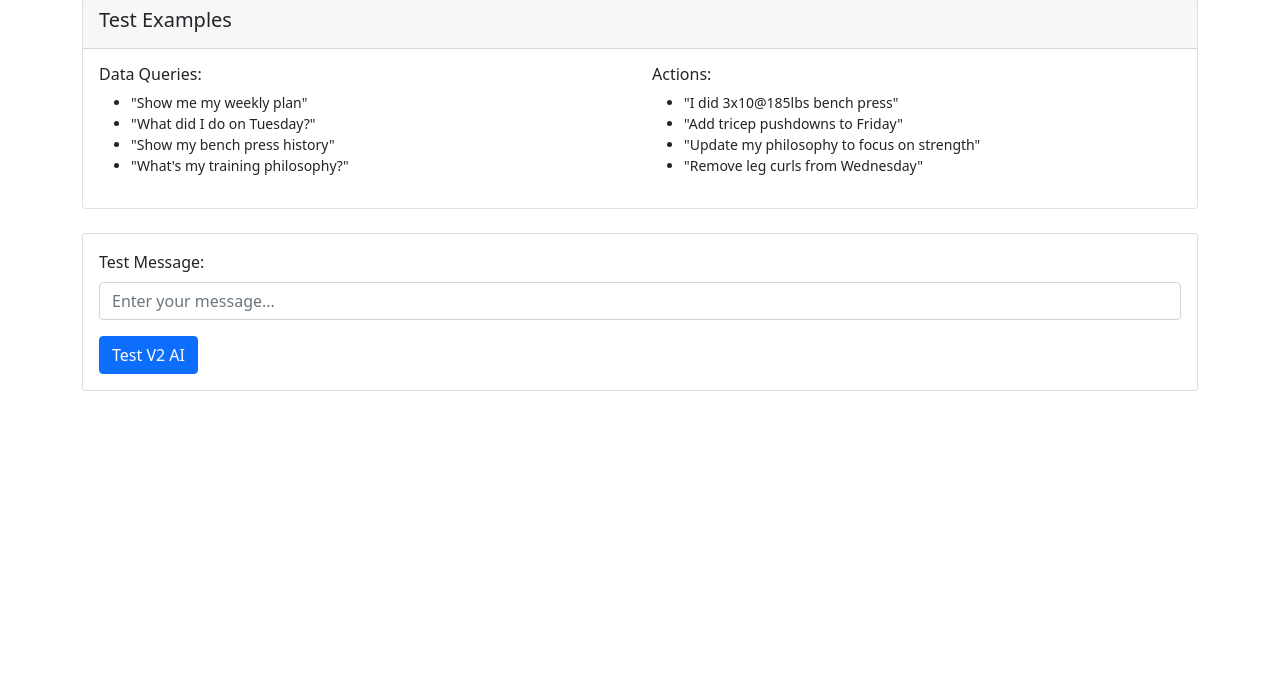
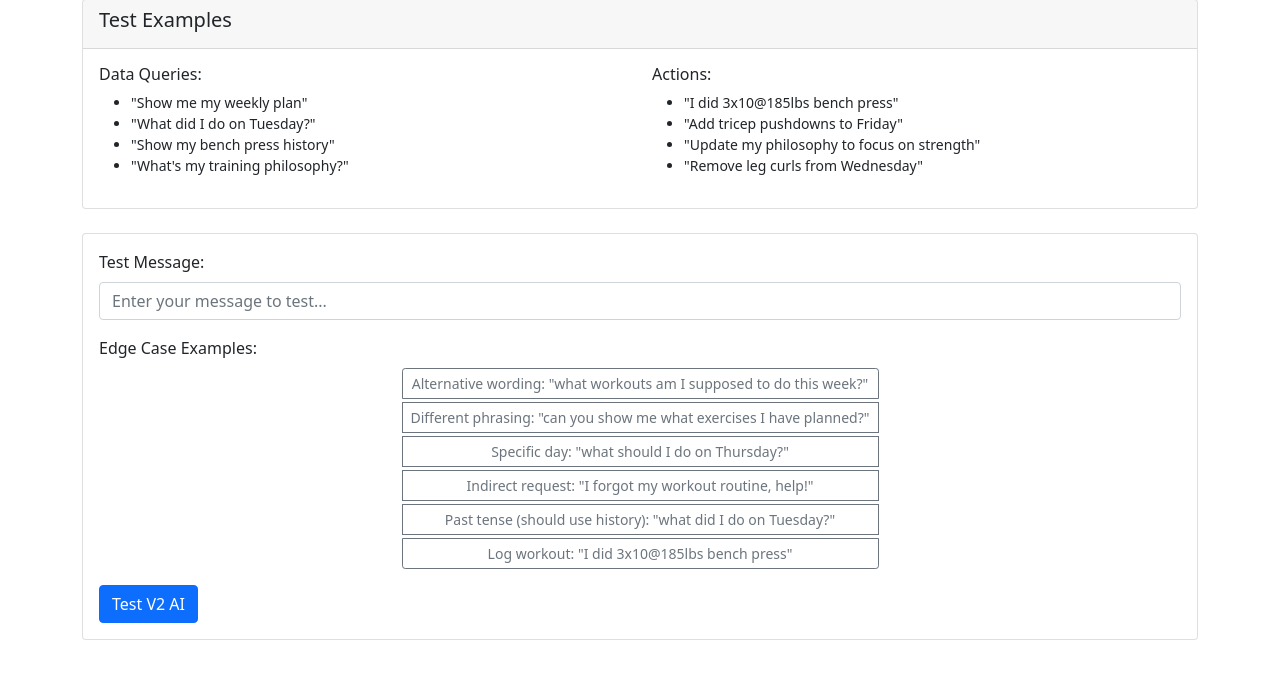
Before and after one commit to RyanDutko/Workout-Trainer, a Flask app: page /test_v2 in a window 1280 px wide. Shown: the part 121-800 px from the top of the page. Run offline with Flask 3, Linux system fonts and the light colour scheme.

Commit message:
Assistant checkpoint
Assistant generated file changes:
- templates/test_v2.html: Add example test cases for edge case testing

---

User prompt:

it looks like it worked perfectly for "show me my weekly plan"
now could you please explain to me what just happened and how chat gpt knew to call for the tool "get weekly plan with args"
and then maybe suggest a way we could test this with a fringe case like odd wording

Replit-Commit-Author: Assistant
Replit-Commit-Session-Id: f7ad2d6d-24bc-484e-9fa4-8ea5384f21a8

```diff
--- a/templates/test_v2.html
+++ b/templates/test_v2.html
@@ -1,4 +1,3 @@
-
 <!DOCTYPE html>
 <html lang="en">
 <head>
@@ -47,7 +46,32 @@
                         <form id="testForm">
                             <div class="mb-3">
                                 <label for="message" class="form-label">Test Message:</label>
-                                <input type="text" class="form-control" id="message" name="message" placeholder="Enter your message..." required>
+                                <input type="text" class="form-control" id="message" name="message"
+                                       placeholder="Enter your message to test..." required>
+                            </div>
+
+                            <div class="mb-3">
+                                <label class="form-label">Edge Case Examples:</label>
+                                <div class="btn-group-vertical d-grid gap-1">
+                                    <button type="button" class="btn btn-outline-secondary btn-sm" onclick="document.getElementById('message').value = 'what workouts am I supposed to do this week?'">
+                                        Alternative wording: "what workouts am I supposed to do this week?"
+                                    </button>
+                                    <button type="button" class="btn btn-outline-secondary btn-sm" onclick="document.getElementById('message').value = 'can you show me what exercises I have planned?'">
+                                        Different phrasing: "can you show me what exercises I have planned?"
+                                    </button>
+                                    <button type="button" class="btn btn-outline-secondary btn-sm" onclick="document.getElementById('message').value = 'what should I do on Thursday?'">
+                                        Specific day: "what should I do on Thursday?"
+                                    </button>
+                                    <button type="button" class="btn btn-outline-secondary btn-sm" onclick="document.getElementById('message').value = 'I forgot my workout routine, help!'">
+                                        Indirect request: "I forgot my workout routine, help!"
+                                    </button>
+                                    <button type="button" class="btn btn-outline-secondary btn-sm" onclick="document.getElementById('message').value = 'what did I do on Tuesday?'">
+                                        Past tense (should use history): "what did I do on Tuesday?"
+                                    </button>
+                                    <button type="button" class="btn btn-outline-secondary btn-sm" onclick="document.getElementById('message').value = 'I did 3x10@185lbs bench press'">
+                                        Log workout: "I did 3x10@185lbs bench press"
+                                    </button>
+                                </div>
                             </div>
                             <button type="submit" class="btn btn-primary">Test V2 AI</button>
                         </form>
```
